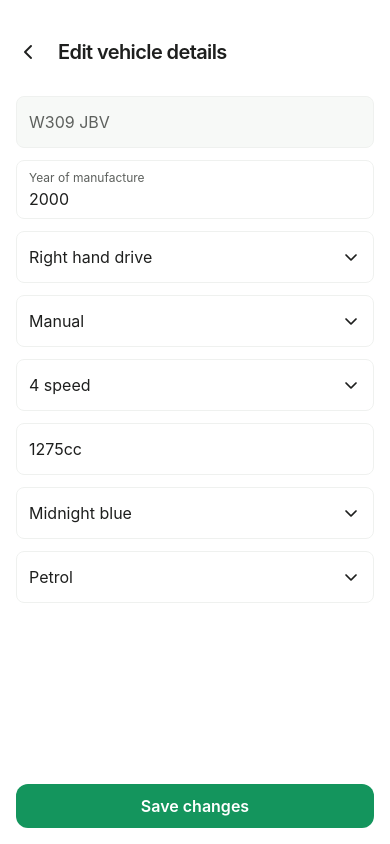
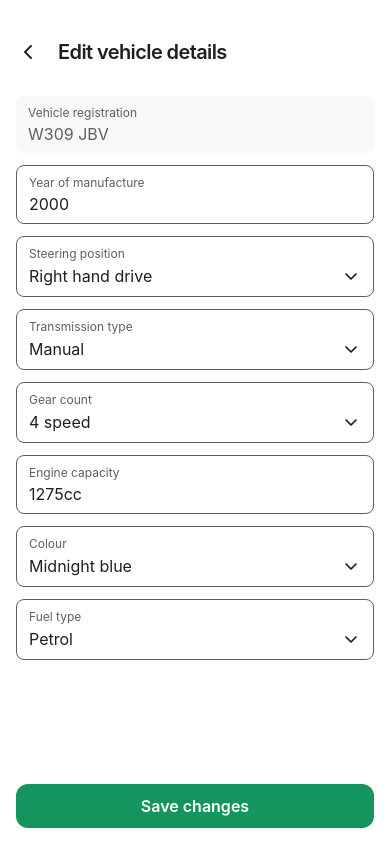
Before and after one commit to thisisilia/cnc-saved, a React Native app: screen /EditVehicle in a window 390 px wide. Built offline with nearby package versions, Linux system fonts and the light colour scheme.

Commit message:
Field states: empty/active(#2693EA)/filled borders across text, select, picker + purchase price/year; disabled fields borderless

```diff
--- a/components/addVehicle/Field.js
+++ b/components/addVehicle/Field.js
@@ -3,15 +3,20 @@ import { useState } from 'react';
 import { Pressable, StyleSheet, Text, TextInput, View } from 'react-native';
 import { borderWidth, color, font, radius, spacing } from '../../theme/tokens';
 
+// Field states:
+//   empty  → placeholder only (no floating label), default placeholder border
+//   active → floating label, active border (focused / picker open)
+//   filled → floating label, filled border
+export const BORDER_EMPTY = color.border.neutralSubtle;
+export const BORDER_FILLED = 'hsla(120, 2%, 37%, 1)';
+export const BORDER_ACTIVE = '#2693EA';
+export const borderFor = (active, filled) =>
+  active ? BORDER_ACTIVE : filled ? BORDER_FILLED : BORDER_EMPTY;
+
 /**
- * Free-text field with a floating label: the label sits in the placeholder
- * position and only lifts to a small caption above the value while the field
- * is focused (clicked) — including when the field is already filled. On blur
- * the value shows on its own again.
- *
- * `keyboardType` comes from the field definition so numeric fields (year,
- * engine size, odometer) raise the number pad while the rest get the default
- * keyboard.
+ * Free-text field with a floating label. Empty and unfocused, the label sits in
+ * the placeholder position; once the field is focused OR has a value, the label
+ * lifts to a caption above it. The border turns active (green) while focused.
  */
 export function TextField({
   label,
@@ -24,10 +29,16 @@ export function TextField({
 }) {
   const numeric = keyboardType === 'number-pad' || keyboardType === 'numeric';
   const [focused, setFocused] = useState(false);
-  const floating = focused;
+  const floating = focused || !!value;
 
   return (
-    <View style={[styles.textField, !editable && styles.fieldDisabled]}>
+    <View
+      style={[
+        styles.textField,
+        { borderColor: borderFor(focused, !!value) },
+        !editable && styles.fieldDisabled,
+      ]}
+    >
       {floating ? <Text style={styles.floatLabel}>{label}</Text> : null}
       <TextInput
         style={[styles.input, !editable && styles.inputDisabled]}
@@ -49,33 +60,45 @@ export function TextField({
   );
 }
 
-/** Select field. Opens an OptionSheet; the chevron marks it as a picker. */
-export function SelectField({ label, value, onPress }) {
+/**
+ * Select field. Opens an OptionSheet; the chevron marks it as a picker. Same
+ * three states as {@link TextField} — pass `active` while its sheet is open.
+ */
+export function SelectField({ label, value, onPress, active = false }) {
+  const floating = active || !!value;
+
   return (
     <Pressable
-      style={styles.field}
+      style={[styles.field, { borderColor: borderFor(active, !!value) }]}
       onPress={onPress}
       accessibilityRole="button"
       accessibilityLabel={value ? `${label}: ${value}` : label}
     >
-      <Text style={[styles.value, !value && styles.placeholder]}>{value || label}</Text>
-      <Feather name="chevron-down" size={20} color={color.icon.neutralBold} />
+      {floating ? <Text style={styles.floatLabel}>{label}</Text> : null}
+      <View style={styles.selectRow}>
+        <Text style={[styles.value, !value && styles.placeholder]}>{value || label}</Text>
+        <Feather name="chevron-down" size={20} color={color.icon.neutralBold} />
+      </View>
     </Pressable>
   );
 }
 
 const styles = StyleSheet.create({
   field: {
+    justifyContent: 'center',
+    gap: 2,
+    minHeight: 52,
+    backgroundColor: color.background.neutralWhite,
+    borderWidth: borderWidth.xs,
+    borderColor: BORDER_EMPTY,
+    borderRadius: radius.md,
+    paddingHorizontal: spacing[3],
+    paddingVertical: spacing[2],
+  },
+  selectRow: {
     flexDirection: 'row',
     alignItems: 'center',
     gap: spacing[2],
-    minHeight: 52,
-    backgroundColor: color.background.neutralWhite,
-    borderWidth: borderWidth.xs,
-    borderColor: color.border.neutralSubtle,
-    borderRadius: radius.md,
-    paddingHorizontal: spacing[3],
-    paddingVertical: spacing[3],
   },
   textField: {
     justifyContent: 'center',
@@ -83,7 +106,7 @@ const styles = StyleSheet.create({
     minHeight: 52,
     backgroundColor: color.background.neutralWhite,
     borderWidth: borderWidth.xs,
-    borderColor: color.border.neutralSubtle,
+    borderColor: BORDER_EMPTY,
     borderRadius: radius.md,
     paddingHorizontal: spacing[3],
     paddingVertical: spacing[2],
@@ -101,6 +124,7 @@ const styles = StyleSheet.create({
   },
   fieldDisabled: {
     backgroundColor: color.background.neutralSubtle,
+    borderWidth: 0,
   },
   inputDisabled: {
     color: color.text.neutralRegular,
--- a/components/addVehicle/PickerField.js
+++ b/components/addVehicle/PickerField.js
@@ -2,6 +2,7 @@ import { useState } from 'react';
 import { Pressable, StyleSheet, Text } from 'react-native';
 import { borderWidth, color, font, radius, spacing } from '../../theme/tokens';
 import DatePickerSheet from '../DatePickerSheet';
+import { BORDER_EMPTY, borderFor } from './Field';
 
 /**
  * A date/year field styled like {@link TextField} but opening the iOS wheel
@@ -19,8 +20,13 @@ export default function PickerField({
   // to open one at the screen root instead. This is required inside a ScrollView
   // (whose overflow would otherwise clip the sheet's full-screen scrim).
   onRequestOpen,
+  // Parents that own the sheet (via onRequestOpen) can flag the open state here
+  // so the field shows its active border.
+  active = false,
 }) {
   const [open, setOpen] = useState(false);
+  const isActive = open || active;
+  const floating = isActive || !!value;
   const setOpenState = (next) => {
     setOpen(next);
     onOpenChange?.(next);
@@ -35,12 +41,12 @@ export default function PickerField({
   return (
     <>
       <Pressable
-        style={styles.field}
+        style={[styles.field, { borderColor: borderFor(isActive, !!value) }]}
         onPress={press}
         accessibilityRole="button"
         accessibilityLabel={accessibilityLabel ?? label}
       >
-        {value ? <Text style={styles.floatLabel}>{label}</Text> : null}
+        {floating ? <Text style={styles.floatLabel}>{label}</Text> : null}
         <Text style={[styles.value, !value && styles.placeholder]}>{value || label}</Text>
       </Pressable>
       {!onRequestOpen && (
@@ -63,7 +69,7 @@ const styles = StyleSheet.create({
     minHeight: 52,
     backgroundColor: color.background.neutralWhite,
     borderWidth: borderWidth.xs,
-    borderColor: color.border.neutralSubtle,
+    borderColor: BORDER_EMPTY,
     borderRadius: radius.md,
     paddingHorizontal: spacing[3],
     paddingVertical: spacing[2],
--- a/components/addVehicle/PurchaseStep.js
+++ b/components/addVehicle/PurchaseStep.js
@@ -5,7 +5,7 @@ import { CURRENCIES, PURCHASE_SOURCES } from '../../data/addVehicle';
 import { borderWidth, color, font, radius, spacing } from '../../theme/tokens';
 import ContinueButton from './ContinueButton';
 import DatePickerSheet from '../DatePickerSheet';
-import { SelectField } from './Field';
+import { SelectField, borderFor } from './Field';
 import FlowHeader from './FlowHeader';
 import OptionSheet from './OptionSheet';
 
@@ -17,7 +17,7 @@ export default function PurchaseStep({ purchase, onChange, onBack, onContinue, o
   const [picker, setPicker] = useState(null);
   const [yearPickerOpen, setYearPickerOpen] = useState(false);
   const [priceFocused, setPriceFocused] = useState(false);
-  const floatPrice = priceFocused;
+  const floatPrice = priceFocused || !!purchase.price;
   const openYearPicker = (next) => {
     setYearPickerOpen(next);
     onPickerOpenChange?.(next);
@@ -33,7 +33,7 @@ export default function PurchaseStep({ purchase, onChange, onBack, onContinue, o
 
       <View style={styles.body}>
         <Pressable
-          style={styles.field}
+          style={[styles.field, { borderColor: borderFor(yearPickerOpen, !!purchase.year) }]}
           onPress={() => openYearPicker(true)}
           accessibilityRole="button"
           accessibilityLabel="Purchase year"
@@ -44,7 +44,7 @@ export default function PurchaseStep({ purchase, onChange, onBack, onContinue, o
           </Text>
         </Pressable>
 
-        <View style={styles.field}>
+        <View style={[styles.field, { borderColor: borderFor(priceFocused, !!purchase.price) }]}>
           {floatPrice ? <Text style={styles.floatLabel}>Purchase price</Text> : null}
           <View style={styles.priceRow}>
             <TextInput
@@ -70,7 +70,12 @@ export default function PurchaseStep({ purchase, onChange, onBack, onContinue, o
           </View>
         </View>
 
-        <SelectField label="Purchased from" value={purchase.source} onPress={() => setPicker('source')} />
+        <SelectField
+          label="Purchased from"
+          value={purchase.source}
+          active={picker === 'source'}
+          onPress={() => setPicker('source')}
+        />
       </View>
 
       <View style={styles.footer}>
--- a/components/addVehicle/ValuationVehicleStep.js
+++ b/components/addVehicle/ValuationVehicleStep.js
@@ -69,6 +69,7 @@ export default function ValuationVehicleStep({
                     key={field.id}
                     label={field.label}
                     value={fields[field.id]}
+                    active={picker?.id === field.id}
                     onPress={() => setPicker(field)}
                   />
                 ) : (
@@ -101,6 +102,7 @@ export default function ValuationVehicleStep({
             <SelectField
               label="Select ownership length"
               value={ownership}
+              active={ownershipOpen}
               onPress={() => setOwnershipOpen(true)}
             />
           </View>
--- a/components/addVehicle/YourVehicleStep.js
+++ b/components/addVehicle/YourVehicleStep.js
@@ -86,6 +86,7 @@ export default function YourVehicleStep({
                   key={field.id}
                   label={field.label}
                   value={fields[field.id]}
+                  active={picker?.id === field.id}
                   onPress={() => setPicker(field)}
                 />
               ) : (
--- a/components/vehicle/InsuranceSection.js
+++ b/components/vehicle/InsuranceSection.js
@@ -23,7 +23,7 @@ export default function InsuranceSection({ insurance, onQuote }) {
       />
 
       <View style={styles.text}>
-        <Text style={styles.eligible} numberOfLines={1} adjustsFontSizeToFit>
+        <Text style={styles.eligible}>
           {insurance.eligibleLabel}
         </Text>
         <View style={styles.priceRow}>
@@ -70,9 +70,8 @@ const styles = StyleSheet.create({
     ...font.bodySmRegular,
     fontFamily: fontFamily.brandSemibold,
     fontWeight: 'normal',
-    // Sized to fit the full label on one line beside the 48px logo + info icon.
-    fontSize: 13,
-    lineHeight: 18,
+    fontSize: 14,
+    lineHeight: 20,
     color: color.text.neutralBold,
   },
   priceRow: {
```
